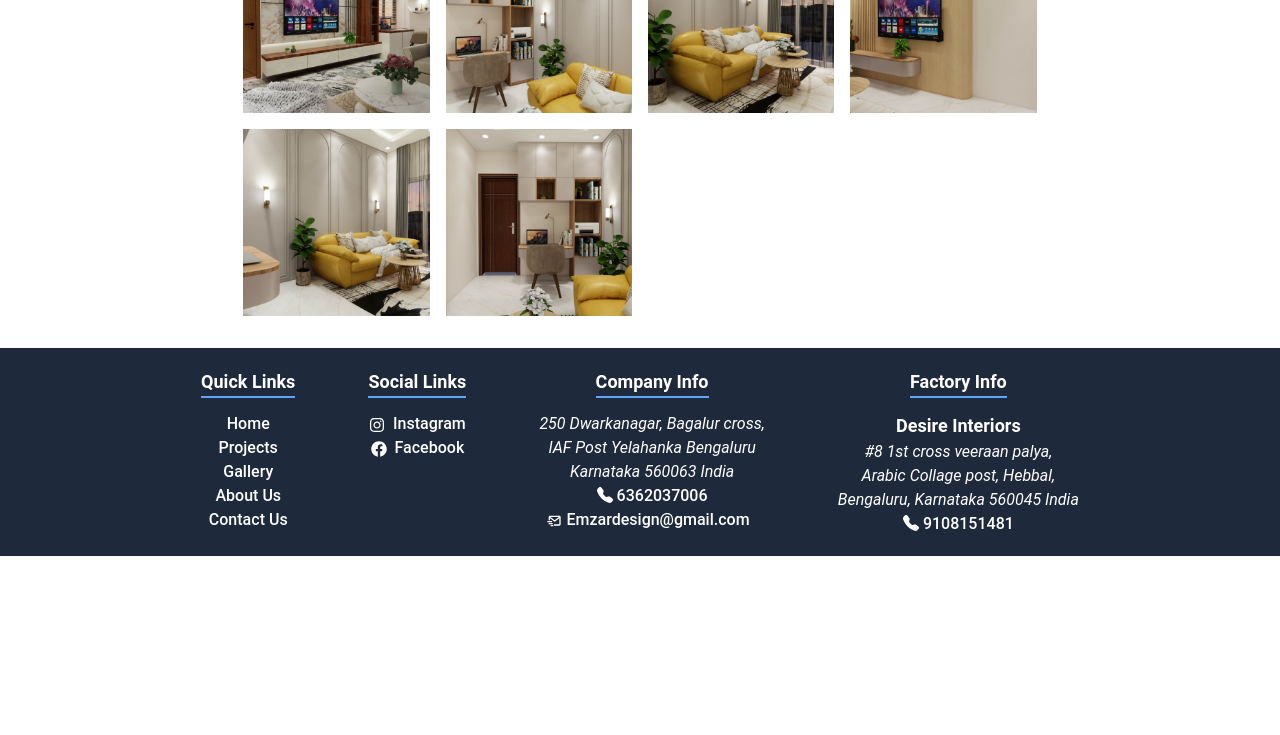
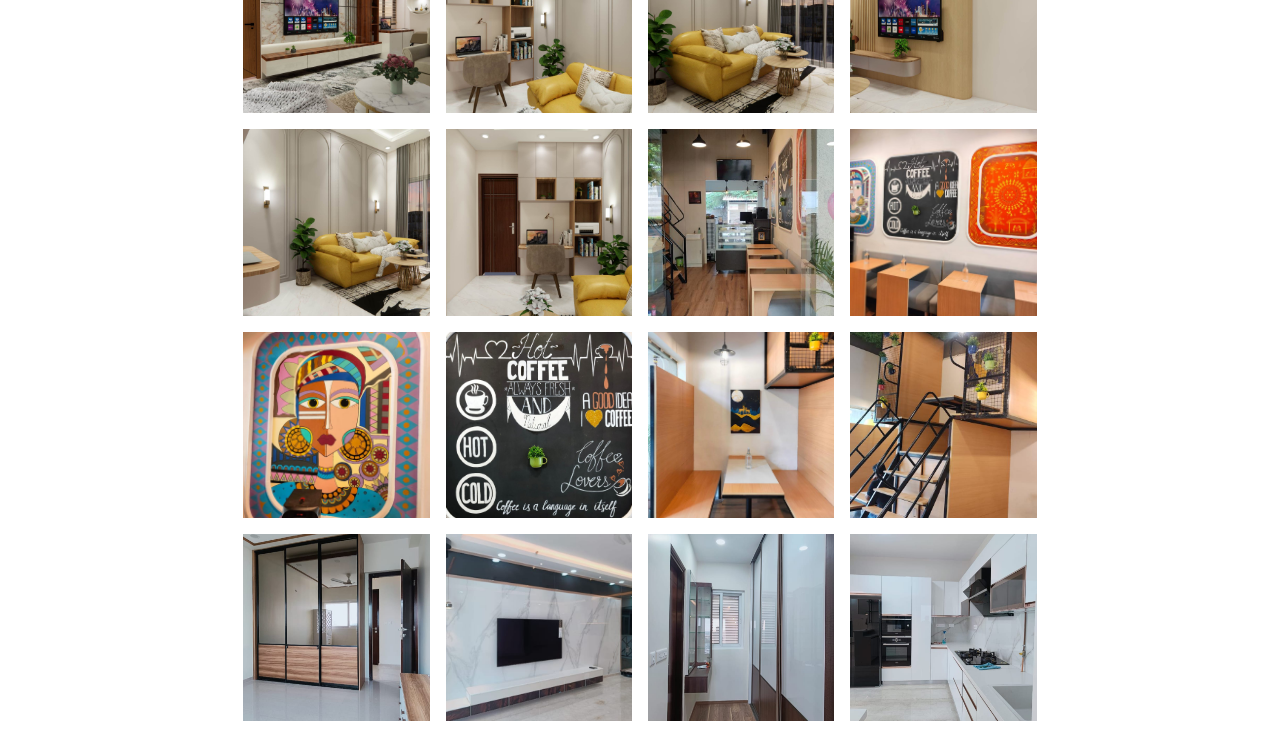
Before and after one commit to SlenderShield/EmzarDesign, a React (Vite) app: page /gallery in a window 1280 px wide. Shown: the part 1520-2255 px from the top of the page. Before the commit the page ends 2076 px from the top, so only its background shows below. Built offline with nearby package versions, Linux system fonts and the light colour scheme.

Commit message:
configure images in gallery

```diff
--- a/src/images.js
+++ b/src/images.js
@@ -37,6 +37,21 @@ import lounge from '../assets/objects/lounge.jpg'
 import sofa_showcase from '../assets/objects/sofa_showcase.jpg';
 import dinner_set from '../assets/objects/dinner_set.jpg';
 import drawer from '../assets/objects/drawer.jpg'
+
+import five from '../assets/coffee_shop/five.jpg'
+import four from '../assets/coffee_shop/four.jpg'
+import one from '../assets/coffee_shop/one.jpg'
+import six from '../assets/coffee_shop/six.jpg'
+import three from '../assets/coffee_shop/three.jpg'
+import two from '../assets/coffee_shop/two.jpg'
+
+import bedroom from '../assets/SNN/bedroom.jpeg'
+import closet from '../assets/SNN/closet.jpeg'
+import hall_way from '../assets/SNN/hall_way.jpeg'
+import kitchen from '../assets/SNN/kitchen.jpeg'
+import kitchen_main from '../assets/SNN/kitchen_main.jpeg'
+import tv_area from '../assets/SNN/tv_area.jpeg'
+import kitchen_two from '../assets/SNN/kitchen_two.jpeg'
 
 const images = {
     'Master Bedroom': {
@@ -85,6 +100,23 @@ const images = {
         lounge,
         dinner_set,
         drawer
+    },
+    "Coffee_Shop": {
+        five,
+        four,
+        one,
+        two,
+        three,
+        six
+    },
+    "SNN": {
+        bedroom,
+        closet,
+        kitchen,
+        kitchen_main,
+        kitchen_two,
+        tv_area,
+        hall_way
     }
 };
 
--- a/src/pages/gallery.jsx
+++ b/src/pages/gallery.jsx
@@ -53,6 +53,31 @@ const projects = [
       images["Study_Gaming_Room"].tv_station,
       images["Study_Gaming_Room"].wide_sofa,
       images["Study_Gaming_Room"].wide_view,
+    ],
+  },
+  {
+    id: 5,
+    title: "Coffee Shop",
+    images: [
+      images["Coffee_Shop"].five,
+      images["Coffee_Shop"].four,
+      images["Coffee_Shop"].one,
+      images["Coffee_Shop"].three,
+      images["Coffee_Shop"].two,
+      images["Coffee_Shop"].six,
+    ],
+  },
+  {
+    id: 6,
+    title: "SNN Real Time",
+    images: [
+      images["SNN"].bedroom,
+      images["SNN"].tv_area,
+      images["SNN"].hall_way,
+      images["SNN"].kitchen,
+      images["SNN"].kitchen_main,
+      images["SNN"].kitchen_two,
+      images["SNN"].closet,
     ],
   },
 ];
```
